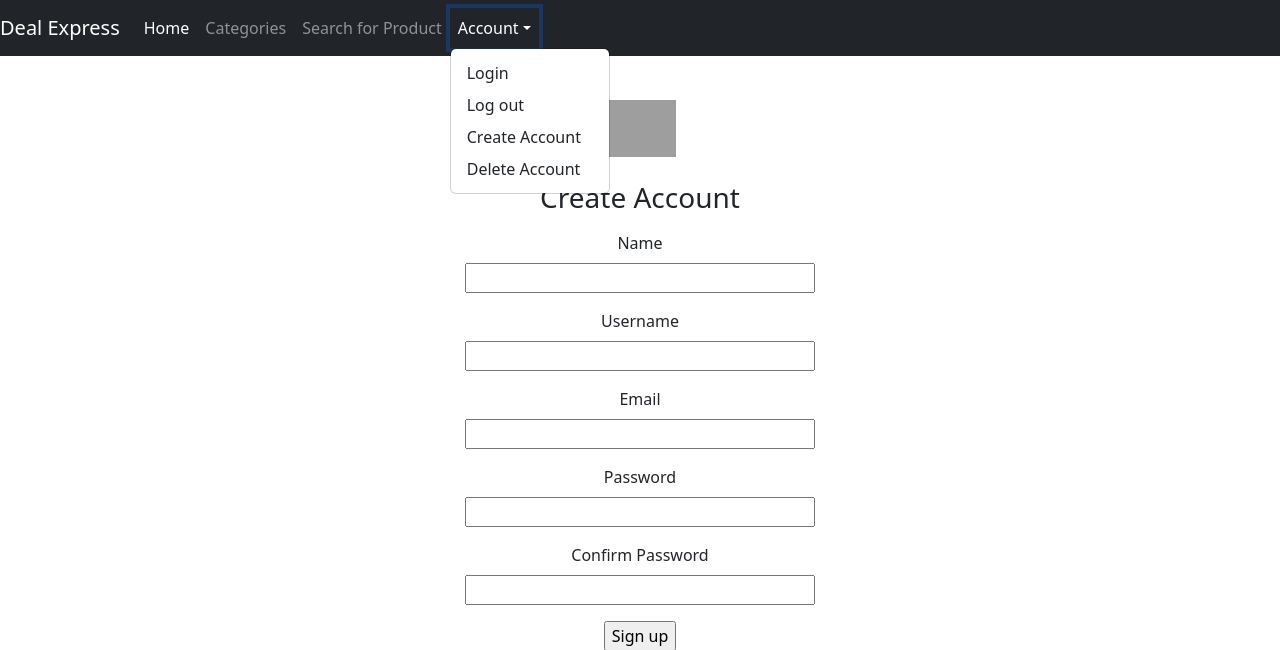
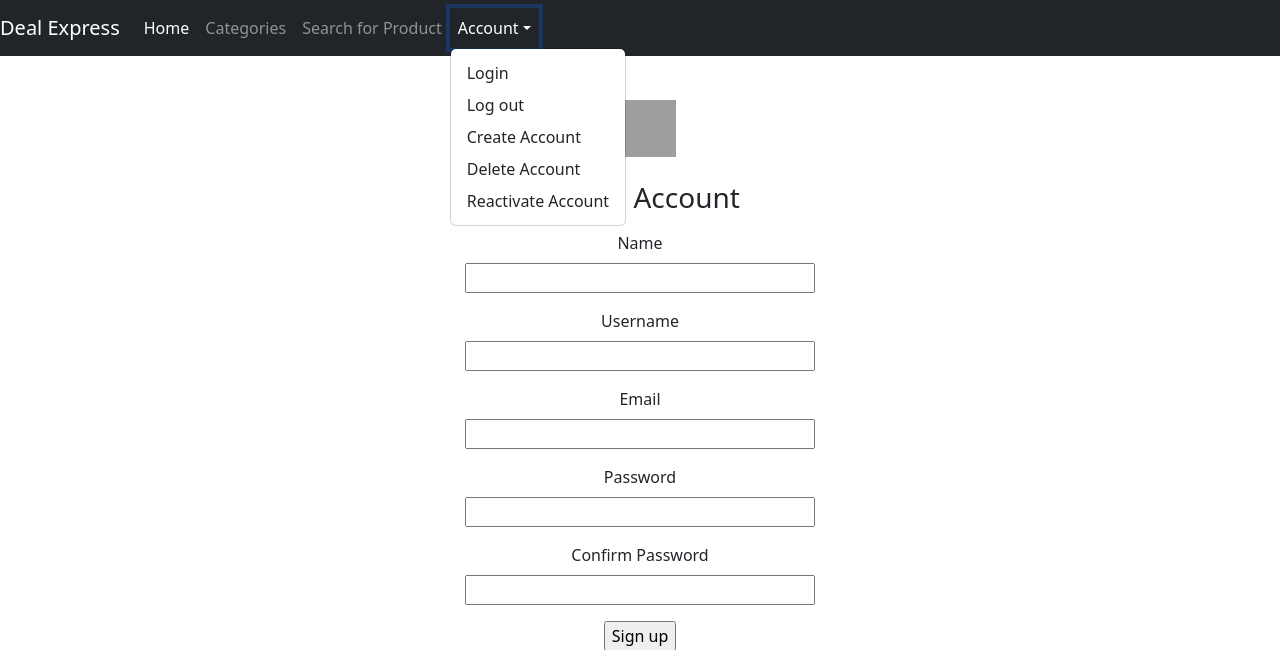
Before and after one commit to h0se69/DealExpress, a Flask app: page /create-account in a window 1280 px wide, after a click on "Account". Shown: the top 650 px of the page. Run offline with Flask 3, Linux system fonts and the light colour scheme; some libraries are stand-ins or nearby versions; grey boxes are pictures that could not be loaded.

Commit message:
Added reactivate account to navbar, as it will check password now similarly to login method Fixed some missing flashed error messages

```diff
--- a/DealExpress/routes.py
+++ b/DealExpress/routes.py
@@ -40,6 +40,7 @@ def createAccount():
             user = User(username=signUp.username.data, email=signUp.email.data, name=signUp.name.data, password=generate_password_hash(signUp.password.data, method = 'sha256'), active=1)#use password1 data from form, p2 would work too after our checks
             db.session.add(user)
             db.session.commit()
+            flash("Account created!")
             return redirect(url_for('routes.homePage'))
     return render_template("/signUp.html", title = 'Create Account', form=signUp)
 
@@ -53,7 +54,7 @@ def deleteAccount():
             user = User.query.filter_by(username=username).first()
             user.active = 0 #set active column of user table to 0 to indicate inactive user
             db.session.commit()
-            flash("Account deleted")
+            flash("Account deleted.")
             logout_user()
             return redirect(url_for('routes.homePage'))
     return render_template("/deleteAccount.html", form = deleteAccount)
@@ -61,9 +62,12 @@ def deleteAccount():
 @routes.route('/reactivate-account', methods=['GET','POST'])
 def reactivateAccount():
     reactivate = ReactivateAccountForm()
-    if request.method == 'GET':
+    if current_user.is_authenticated:
+        flash("Can not reactivate an active account.")
+        return redirect(url_for('routes.homePage'))
+    elif request.method == 'GET':
         return render_template("/reactivateAccount.html", form = reactivate)
-    if reactivate.validate_on_submit:
+    elif reactivate.validate_on_submit:
         username = reactivate.username.data
         user = User.query.filter_by(username=username).first()
         if check_password_hash(user.password, reactivate.password.data):
@@ -74,7 +78,7 @@ def reactivateAccount():
             login_user(user)
             return redirect(url_for('routes.homePage'))
         else:
-            flash("Password does not match, please try again")
+            flash("Password does not match, please try again.")
             return redirect(url_for('routes.reactivateAccount'))
 
 @routes.route('/addToWishlist/<string:Title>/<string:Price>/<string:Asin>', methods=['GET', 'POST'])
@@ -114,12 +118,12 @@ def viewWishlist():
 def login():
     form = LoginForm()
     if current_user.is_authenticated:
-        flash("User is already logged in")
+        flash("User is already logged in.")
         return redirect(url_for('routes.homePage'))
     if form.validate_on_submit():
         user = User.query.filter_by(username=form.username.data).first()    #Fetches user in db with the samer username
         if user.active == 0:
-            flash("You must reactivate your account")
+            flash("You must reactivate your account.")
             return redirect(url_for('routes.reactivateAccount'))
         if user != None and check_password_hash(user.password, form.password.data):      #Compares password from form and db (Need to use bcrypt)
             login_user(user)    #Logins in user using login_manager
@@ -133,6 +137,7 @@ def login():
 @login_required
 def logOut():
     logout_user()
+    flash("You have been logged out.")
     return render_template("home.html")
 
 @routes.route('/product-search/', methods=["GET"])
--- a/DealExpress/templates/base.html
+++ b/DealExpress/templates/base.html
@@ -51,6 +51,7 @@
               <a class="dropdown-item" href={{ url_for("routes.logOut") }}>Log out</a>
               <a class="dropdown-item" href={{ url_for("routes.createAccount") }}>Create Account</a>
               <a class="dropdown-item" href={{ url_for("routes.deleteAccount") }}>Delete Account</a>
+              <a class="dropdown-item" href={{ url_for("routes.reactivateAccount") }}>Reactivate Account</a>
             </div>
           </li>
         </ul>
--- a/DealExpress/templates/deleteAccount.html
+++ b/DealExpress/templates/deleteAccount.html
@@ -79,12 +79,12 @@
       <body>
         <img class="mb-4" src="/docs/5.2/assets/brand/bootstrap-logo.svg" alt="" width="72" height="57">
         <h1 class="h3 mb-3 fw-normal">Delete Account</h1>
-        <h2 class="h3 mb-3 fw-normal"> Enter username below to confirm</h2>
+        <p> Enter username to confirm</p>
         <form action="" method="post" novalidate>
         {{form.hidden_tag()}}
         <p>
-            {{form.username.label()}}<br>
-            {{form.username(size=32)}}
+            {{form.username(size=32)}}<br>
+            {{form.username.label()}}
         </p>
         <p>
             {{form.submit}}
```
Also changed, not shown: DealExpress/app.db.
